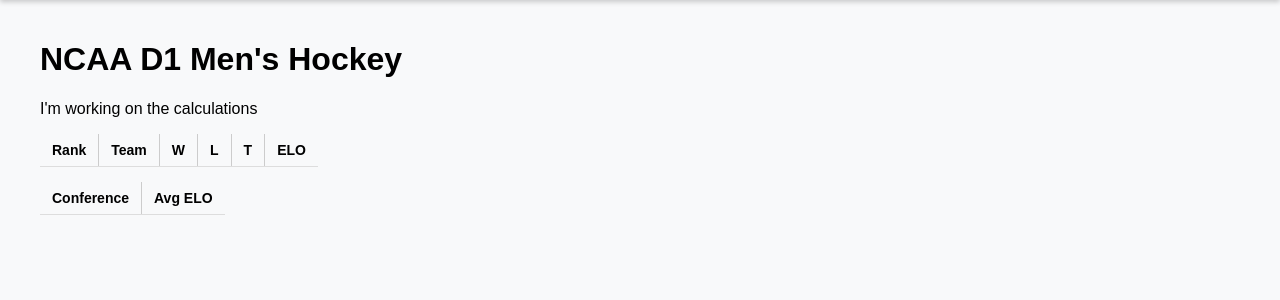
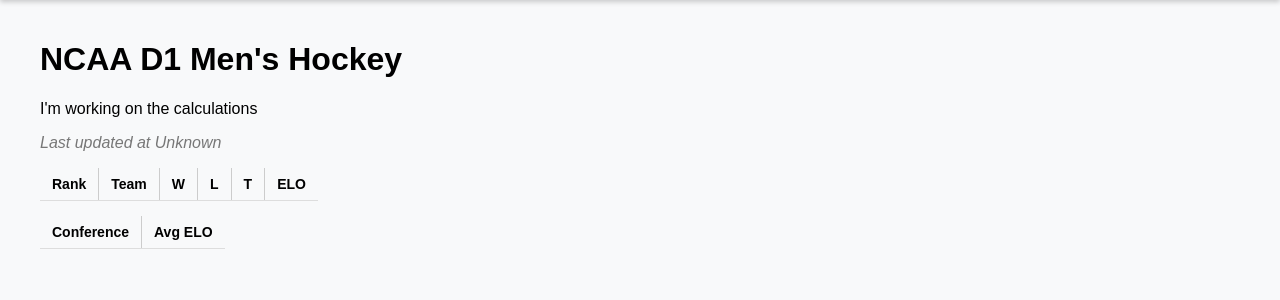
Before and after one commit to MasonLRoach/sports-elo-rankings, a Flask app: page / in a window 1280 px wide. Shown: the part 50-350 px from the top of the page. Run offline with Flask 3, Linux system fonts and the light colour scheme; lists and menus that the app fills with data are empty; parts of the project's set-up code (start-up, migrations or seed data) failed here and were passed over.

Commit message:
Updates elo as well

```diff
--- a/app.py
+++ b/app.py
@@ -4,17 +4,42 @@ from elo.elo_builder import build_elo_table, get_rankings
 from elo.schedule_utils import get_team_schedule
 from apscheduler.schedulers.background import BackgroundScheduler
 import pytz
+import datetime
+import os
+
 
 app = Flask(__name__)
 
+
+
+all_games, regular_season = run_scraper()
+def daily_refresh():
+
+    global all_games, regular_season, elo_table, last_updated
+
+    # 1. Re-scrape data
+    all_games, regular_season = run_scraper()
+
+    # 2. Recalculate Elo rankings
+    elo_table = build_elo_table(regular_season)
+
+    last_updated = datetime.now().strftime("%I:%M %p on %A, %B %d, %Y")
+    timestamp_path = os.path.join("data", "last_updated.txt")
+    with open(timestamp_path, "w") as f:
+        f.write(last_updated)
+
+
+timestamp_path = os.path.join("data", "last_updated.txt")
+if os.path.exists(timestamp_path):
+    with open(timestamp_path, "r") as f:
+        last_updated = f.read().strip()
+else:
+    last_updated = "Unknown"
+
 eastern = pytz.timezone('US/Eastern')  # or 'US/Central' if you prefer
 scheduler = BackgroundScheduler(timezone=eastern)
-scheduler.add_job(run_scraper, 'cron', hour=6, minute=0)
+scheduler.add_job(daily_refresh, 'cron', hour=6, minute=0)
 scheduler.start()
-
-all_games, regular_season = run_scraper()
-
-
 
 elo_table = build_elo_table(regular_season)
 team_slug_map = {row['team_slug']: row['team'] for row in elo_table}
@@ -22,7 +47,7 @@ display_name_map = {row['team_slug']: row['display_name'] for row in elo_table}
 
 @app.route('/')
 def show_rankings():
-    return render_template('elo_rankings.html', elo_table=elo_table)
+    return render_template('elo_rankings.html', elo_table=elo_table, last_updated=last_updated)
 
 
 
--- a/templates/elo_rankings.html
+++ b/templates/elo_rankings.html
@@ -21,6 +21,9 @@ Elo Power Rankings
     </tr>
   </thead>
   <tbody>
+    <p style="font-style:italic; color:#777;">
+      Last updated at {{ last_updated }}
+    </p>
     {% for row in elo_table %}
     <tr>
       <td>{{ row.rank }}</td>
```
